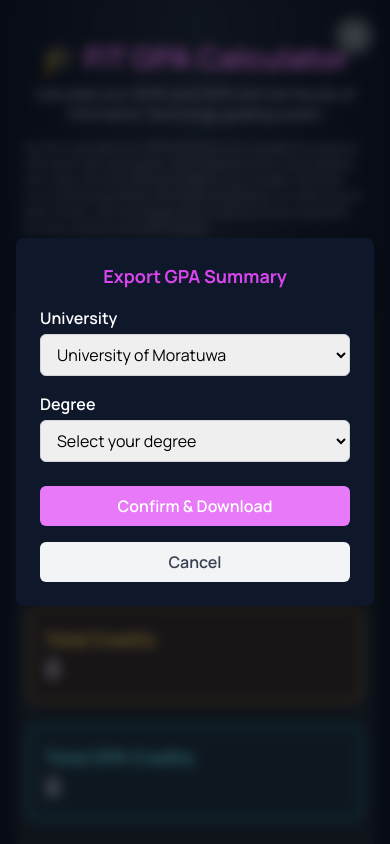
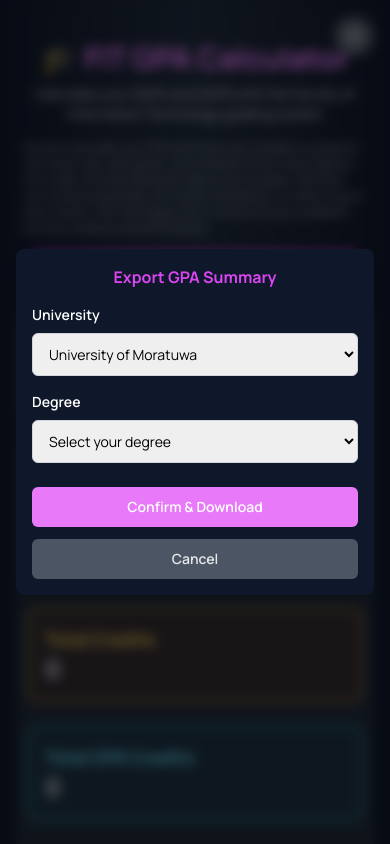
Before and after one commit to IshanHansaka/fit-gpa-calculator, a Next.js app: page / in a window 390 px wide. Both pictures are taken after a click on the button "Export GPA Summary". Shown: the top 844 px of the page. Built offline with nearby package versions, Linux system fonts and the light colour scheme.

Commit message:
chore: enahnce mobile responsivness of download ppdf component

```diff
--- a/app/component/DownloadPDF.tsx
+++ b/app/component/DownloadPDF.tsx
@@ -66,31 +66,39 @@
   };
 
   return (
-    <div className="w-full flex md:justify-end justify-center mb-5">
+    <div className="w-full flex justify-center md:justify-end mb-5 px-4 sm:px-0">
       <button
         onClick={handleDownload}
-        className="px-4 py-2 bg-fuchsia-600 dark:bg-fuchsia-600 hover:bg-fuchsia-700 dark:hover:bg-fuchsia-700 text-white rounded-md font-semibold flex gap-2 items-center"
+        className="w-full sm:w-auto min-w-0 px-3 sm:px-4 py-2.5 sm:py-2 bg-fuchsia-600 dark:bg-fuchsia-600 hover:bg-fuchsia-700 dark:hover:bg-fuchsia-700 text-white rounded-md font-semibold flex gap-2 items-center justify-center transition-all duration-200 active:scale-95 touch-manipulation"
       >
-        <Image src="/download.svg" width={24} height={24} alt="download" />
-        Export GPA Summary
+        <Image
+          src="/download.svg"
+          width={20}
+          height={20}
+          className="sm:w-6 sm:h-6 flex-shrink-0"
+          alt="download"
+        />
+        <span className="text-sm sm:text-base whitespace-nowrap overflow-hidden text-ellipsis">
+          Export GPA Summary
+        </span>
       </button>
       {showPopup && (
         <div
-          className="fixed inset-0 bg-black bg-opacity-50 flex items-center justify-center z-50"
+          className="fixed inset-0 bg-black bg-opacity-50 flex items-center justify-center z-50 p-4"
           style={{ backdropFilter: 'blur(6px)' }}
         >
-          <div className="bg-purple-50 dark:bg-slate-900 p-6 sm:p-8 rounded-lg shadow-lg w-full max-w-sm sm:max-w-md mx-4">
-            <h2 className="text-lg font-bold mb-4 text-fuchsia-600 dark:text-fuchsia-500 text-center">
+          <div className="bg-purple-50 dark:bg-slate-900 p-4 sm:p-6 md:p-8 rounded-lg shadow-lg w-full max-w-sm sm:max-w-md mx-auto">
+            <h2 className="text-base sm:text-lg font-bold mb-4 text-fuchsia-600 dark:text-fuchsia-500 text-center">
               Export GPA Summary
             </h2>
             <div className="mb-4">
-              <label className="block mb-1 font-semibold text-gray-900 dark:text-white">
+              <label className="block mb-2 font-semibold text-sm sm:text-base text-gray-900 dark:text-white">
                 University
               </label>
               <select
                 value={university}
                 onChange={(e) => setUniversity(e.target.value as University)}
-                className="w-full px-3 py-2 border border-gray-300 rounded-md focus:outline-none focus:ring-2 focus:ring-fuchsia-500 focus:border-fuchsia-500 hover:border-fuchsia-600 cursor-pointer"
+                className="w-full px-3 py-2.5 sm:py-2 text-sm sm:text-base border border-gray-300 rounded-md focus:outline-none focus:ring-2 focus:ring-fuchsia-500 focus:border-fuchsia-500 hover:border-fuchsia-600 cursor-pointer transition-colors duration-200"
               >
                 {Object.keys(universityLogos).map((u) => (
                   <option key={u} value={u}>
@@ -99,14 +107,14 @@
                 ))}
               </select>
             </div>
-            <div className="mb-4">
-              <label className="block mb-1 font-semibold text-gray-900 dark:text-white">
+            <div className="mb-6">
+              <label className="block mb-2 font-semibold text-sm sm:text-base text-gray-900 dark:text-white">
                 Degree
               </label>
               <select
                 value={degree}
                 onChange={(e) => setDegree(e.target.value as Degree)}
-                className="w-full px-3 py-2 border border-gray-300 rounded-md focus:outline-none focus:ring-2 focus:ring-fuchsia-500 focus:border-fuchsia-500 hover:border-fuchsia-600 cursor-pointer"
+                className="w-full px-3 py-2.5 sm:py-2 text-sm sm:text-base border border-gray-300 rounded-md focus:outline-none focus:ring-2 focus:ring-fuchsia-500 focus:border-fuchsia-500 hover:border-fuchsia-600 cursor-pointer transition-colors duration-200"
               >
                 <option value="" disabled>
                   Select your degree
@@ -119,14 +127,14 @@
               </select>
             </div>
 
-            <div className="flex flex-col sm:flex-row gap-4 mt-6 items-center justify-center">
+            <div className="flex flex-col sm:flex-row gap-3 sm:gap-4 items-stretch sm:items-center justify-center">
               <button
                 onClick={handleConfirm}
                 disabled={!degree}
-                className={`w-full sm:w-auto px-4 py-2 rounded-md font-semibold text-white
+                className={`w-full sm:w-auto sm:min-w-[140px] px-4 py-2.5 sm:py-2 rounded-md font-semibold text-white text-sm sm:text-base transition-all duration-200 active:scale-95 touch-manipulation
                   ${
                     degree
-                      ? 'bg-fuchsia-600 cursor-pointer hover:bg-fuchsia-700'
+                      ? 'bg-fuchsia-600 cursor-pointer hover:bg-fuchsia-700 active:bg-fuchsia-800'
                       : 'bg-fuchsia-400 cursor-not-allowed'
                   }
                 `}
@@ -135,7 +143,7 @@
               </button>
               <button
                 onClick={() => setShowPopup(false)}
-                className="w-full sm:w-auto px-4 py-2 bg-gray-100 text-gray-700 rounded-md hover:bg-gray-300 font-semibold"
+                className="w-full sm:w-auto sm:min-w-[100px] px-4 py-2.5 sm:py-2 bg-gray-100 dark:bg-gray-600 text-gray-700 dark:text-gray-200 rounded-md hover:bg-gray-200 dark:hover:bg-gray-500 font-semibold text-sm sm:text-base transition-all duration-200 active:scale-95 touch-manipulation"
               >
                 Cancel
               </button>
```
